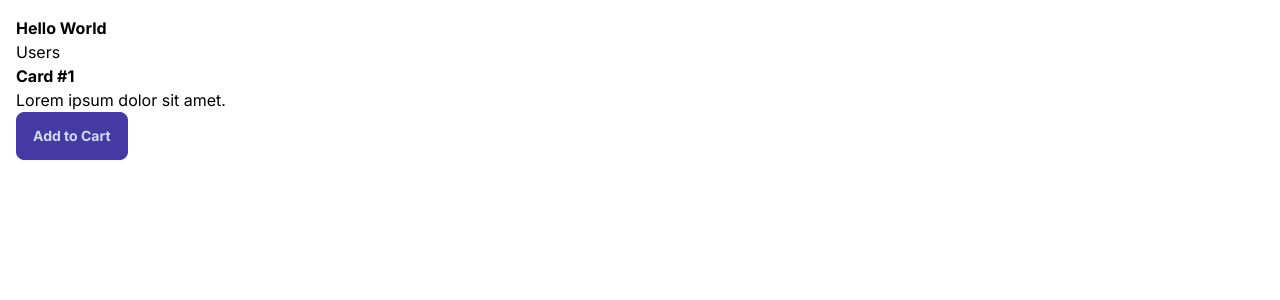
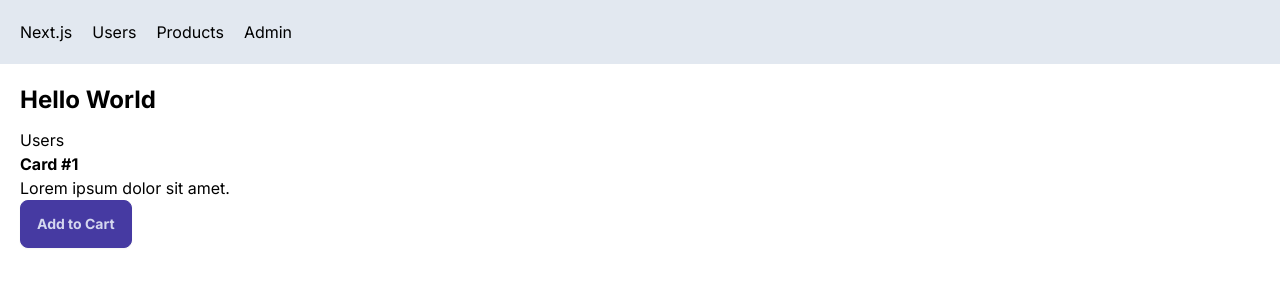
Before and after one commit to jfcv/next-app, a Next.js app: page / in a window 1280 px wide. Shown: the top 300 px of the page. Built offline with nearby package versions, Linux system fonts and the light colour scheme.

Commit message:
Add NavBar to the root layout.

```diff
--- /dev/null
+++ b/app/NavBar.tsx
@@ -0,0 +1,15 @@
+import Link from 'next/link'
+import React from 'react'
+
+const NavBar = () => {
+  return (
+    <nav className='flex bg-slate-200 p-5'>
+        <Link href='/' className='mr-5'>Next.js</Link>
+        <Link href='/users' className='mr-5'>Users</Link>
+        <Link href='/products' className='mr-5'>Products</Link>
+        <Link href='/admin' className='mr-5'>Admin</Link>
+    </nav>
+  )
+}
+
+export default NavBar
--- a/app/globals.css
+++ b/app/globals.css
@@ -14,5 +14,10 @@
 
 body {
   color: rgb(var(--foreground-rgb));
-  padding: 1rem;
 }
+
+@layer base {
+  h1 {
+    @apply font-extrabold text-2xl mb-3;
+  }
+}
--- a/app/layout.tsx
+++ b/app/layout.tsx
@@ -1,6 +1,7 @@
 import './globals.css'
 import type { Metadata } from 'next'
 import { Inter } from 'next/font/google'
+import NavBar from './NavBar'
 
 const inter = Inter({ subsets: ['latin'] })
 
@@ -16,7 +17,12 @@
 }) {
   return (
     <html lang="en" data-theme='winter'>
-      <body className={inter.className}>{children}</body>
+      <body className={inter.className}>
+        <NavBar />
+        <main className='p-5'>
+          {children}
+        </main>
+      </body>
     </html>
   )
 }
```
